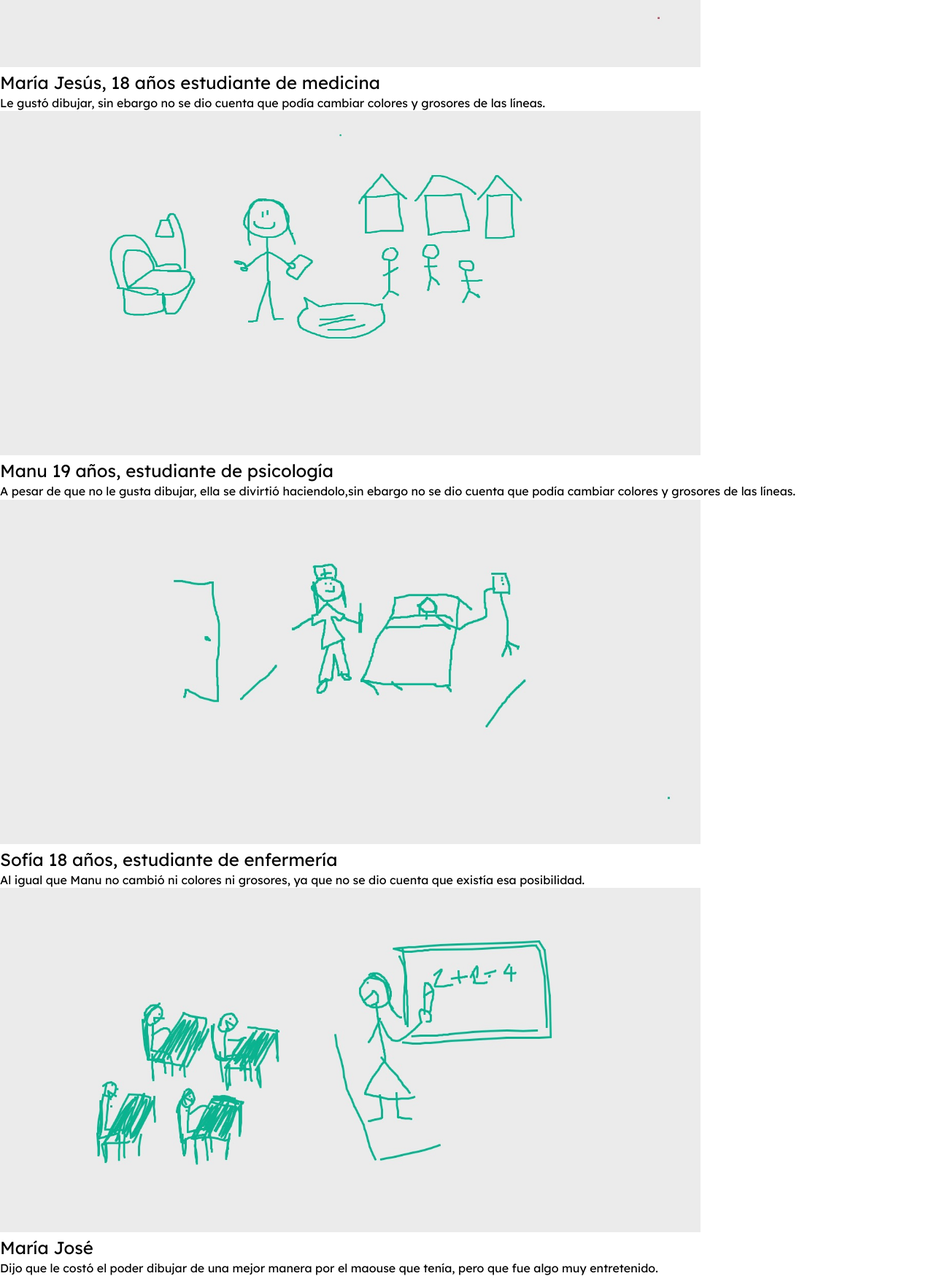
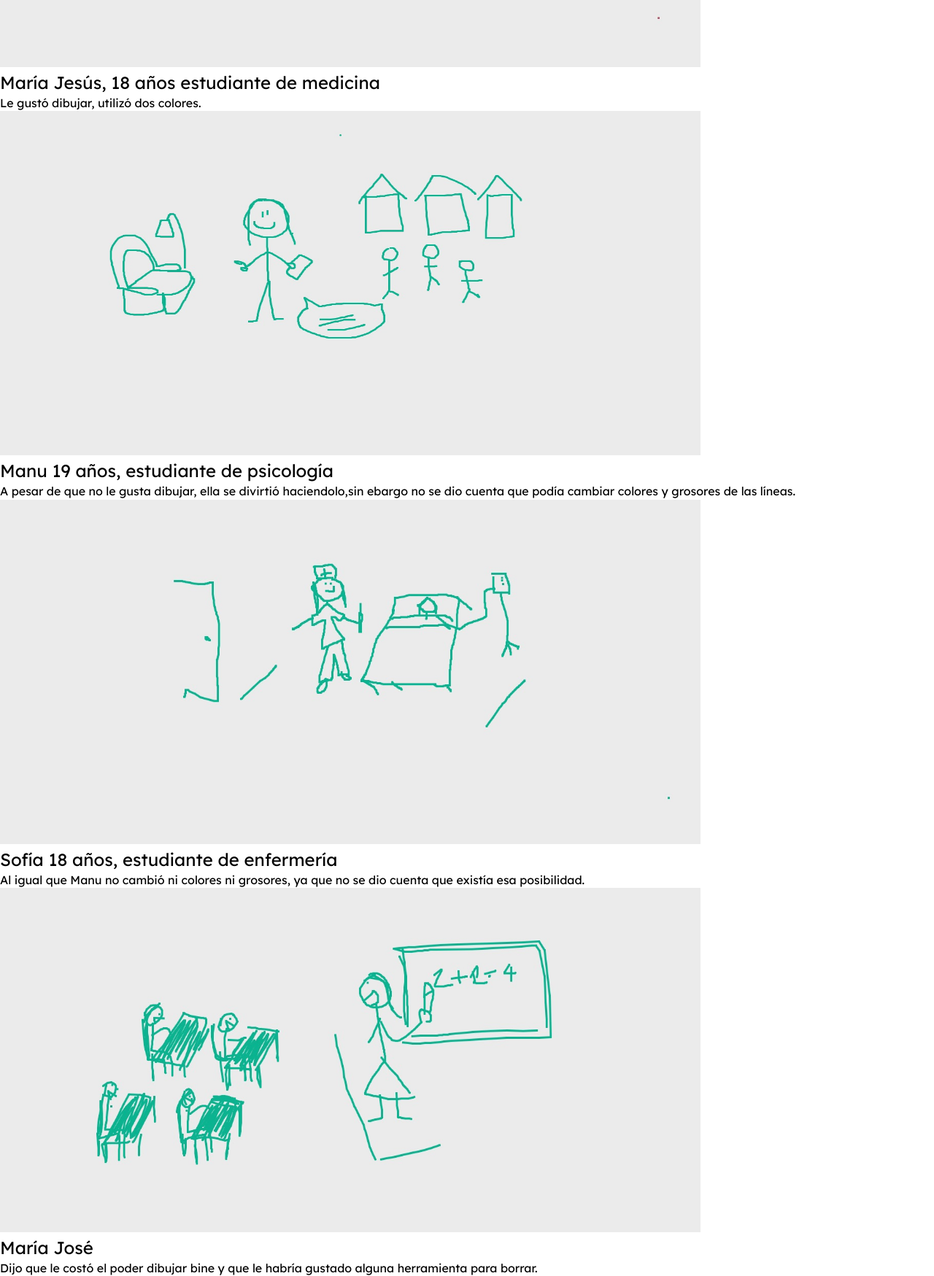
Before and after one commit to margaraitavialm/dno037_clase03, a plain HTML site: page galeria.html in a window 1280 px wide. Shown: the part 380-2129 px from the top of the page at 73% size. Drawn offline with nearby package versions, Linux system fonts and the light colour scheme.

Commit message:
Add files via upload

```diff
--- a/galeria.html
+++ b/galeria.html
@@ -27,7 +27,7 @@
             width="960"
             height="472">
             <h2>María Jesús, 18 años estudiante de medicina</h2>
-             <p>Le gustó dibujar, sin ebargo no se dio cuenta que podía cambiar colores y grosores de las líneas.</p>
+             <p>Le gustó dibujar, utilizó dos colores. </p>
 
             <img src="Yo en el futuro manu.jpg"
             class="center"
@@ -48,7 +48,7 @@
             width="960"
             height="472">
             <h2> María José</h2>
-            <p>Dijo que le costó el poder dibujar de una mejor manera por el maouse que tenía, pero que fue algo muy entretenido.</p>
+            <p>Dijo que le costó el poder dibujar bine y que le habría gustado alguna herramienta para borrar.</p>
 
         <script src="https://cdn.jsdelivr.net/npm/p5@1.2.0/lib/p5.min.js"></script>
         <script>
```
